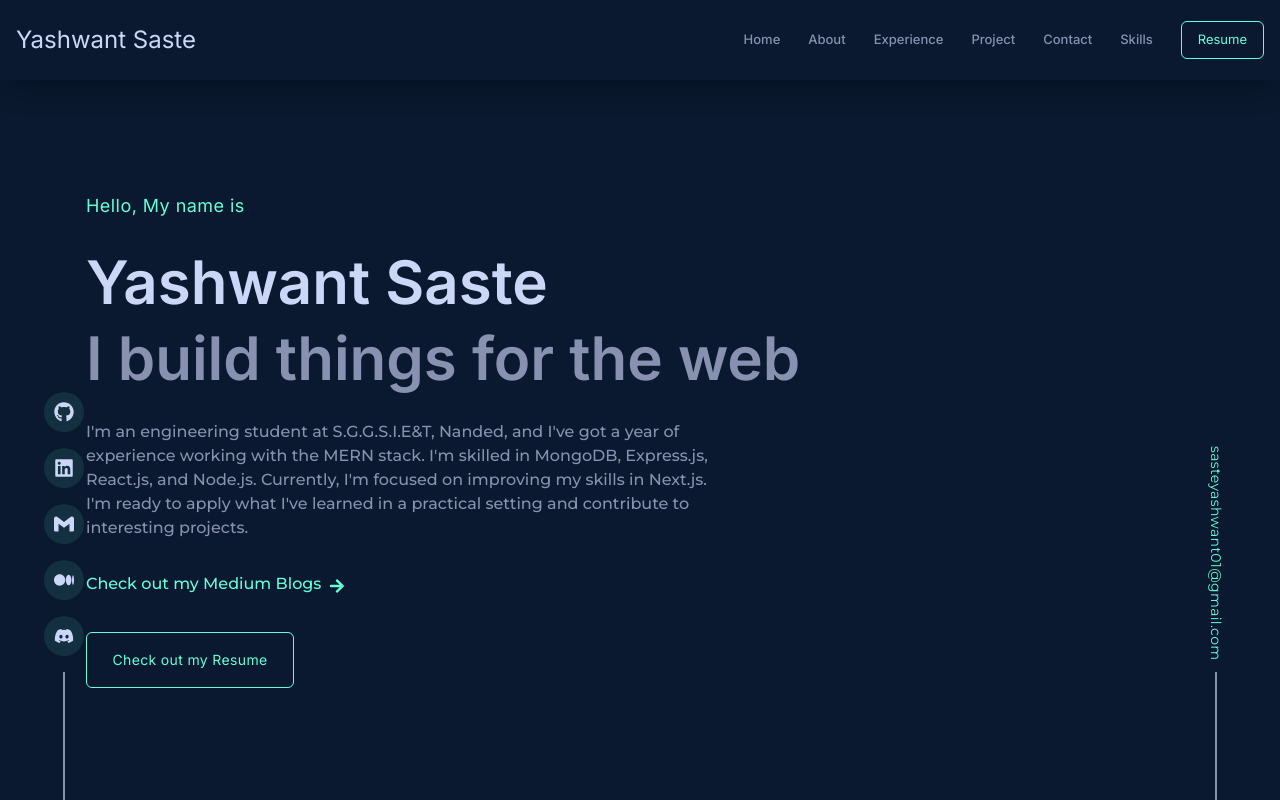
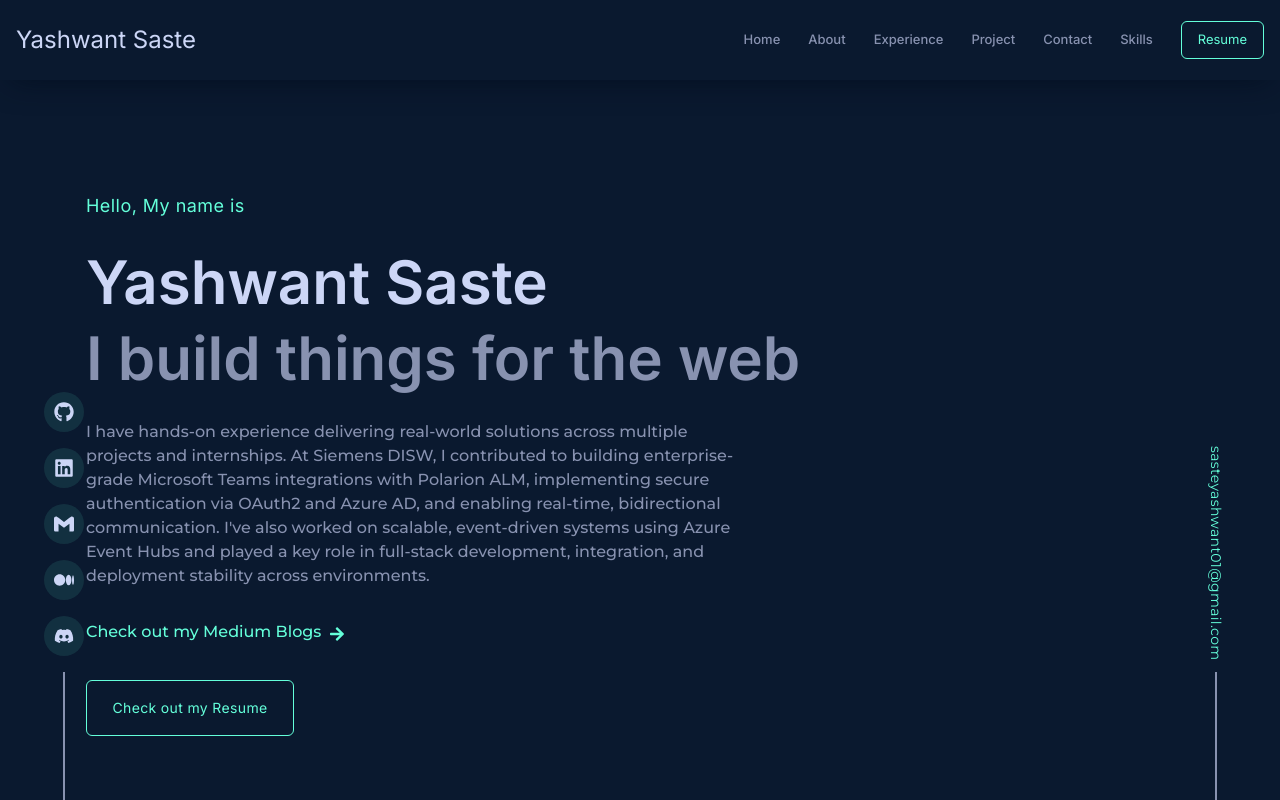
Before and after one commit to YashwantSaste/resume-portfolio, a Next.js app: page / in a window 1280 px wide. Built offline with nearby package versions, Linux system fonts and the light colour scheme.

Commit message:
refractor: description in the banner section

```diff
--- a/src/components/HomePageComponents/Banner.tsx
+++ b/src/components/HomePageComponents/Banner.tsx
@@ -33,11 +33,11 @@ const Banner = () => {
         className='text-base md:max-w-[650px] text-textDark font-medium'
         >
             {" "}
-            I&apos;m an engineering student at S.G.G.S.I.E&T, Nanded, and I&apos;ve got a year of
-            experience working with the MERN stack. I&apos;m skilled in MongoDB, Express.js, React.js,
-            and Node.js. Currently, I&apos;m focused on improving my skills in Next.js.
-            I&apos;m ready to apply what I&apos;ve learned in a practical setting and contribute to
-            interesting projects.
+            I have hands-on experience delivering real-world solutions across multiple projects and internships.
+            At Siemens DISW, I contributed to building enterprise-grade Microsoft Teams integrations with Polarion ALM,
+            implementing secure authentication via OAuth2 and Azure AD, and enabling real-time, bidirectional
+            communication. I&apos;ve also worked on scalable, event-driven systems using Azure Event Hubs and
+            played a key role in full-stack development, integration, and deployment stability across environments.
             {" "}
 
         </motion.p>
```
